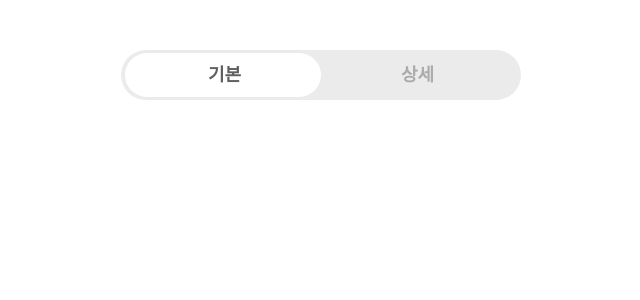
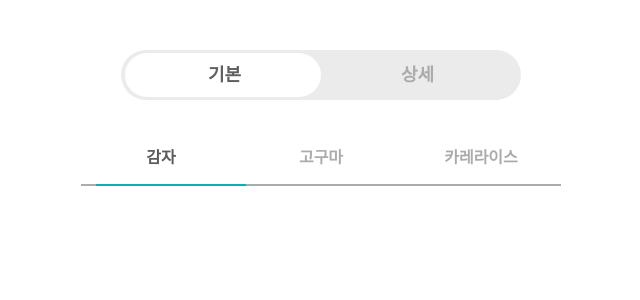
Before and after one commit to leedawnn/wanted_pre_onboarding, a React (Create React App) app: page / in a window 1280 px wide. Shown: the top 300 px of the page, without its empty margins (319-959 px from the left). Built offline with nearby package versions, Linux system fonts and the light colour scheme.

Commit message:
feat: Make tab component

```diff
--- a/src/App.js
+++ b/src/App.js
@@ -2,6 +2,7 @@ import React from 'react';
 import { createGlobalStyle } from 'styled-components';
 import reset from 'styled-reset';
 import Toggle from './components/Toggle';
+import Tab from './components/Tab';
 
 const GlobalStyles = createGlobalStyle`
   ${reset}
@@ -12,6 +13,7 @@ function App() {
     <>
       <GlobalStyles />
       <Toggle />
+      <Tab />
     </>
   );
 }
--- /dev/null
+++ b/src/components/Tab.js
@@ -0,0 +1,76 @@
+import { useState } from 'react';
+import { nanoid } from 'nanoid';
+import styled from 'styled-components';
+
+const Tab = () => {
+  const [currentTab, setCurrentTab] = useState('감자');
+
+  const menuArr = ['감자', '고구마', '카레라이스'];
+
+  const tabClickHandler = menu => {
+    setCurrentTab(menu);
+  };
+
+  return (
+    <>
+      <TabWrapper>
+        <TabMenus>
+          {menuArr.map(el => {
+            return (
+              <TabMenu
+                key={nanoid()}
+                className={currentTab === el ? 'focused' : ''}
+                onClick={() => tabClickHandler(el)}
+              >
+                {el}
+              </TabMenu>
+            );
+          })}
+          <ActiveTabMenu currentTab={currentTab} />
+        </TabMenus>
+      </TabWrapper>
+    </>
+  );
+};
+
+export default Tab;
+
+const TabWrapper = styled.nav`
+  display: flex;
+  justify-content: center;
+  align-items: center;
+  cursor: pointer;
+`;
+
+const TabMenus = styled.ul`
+  width: 480px;
+  height: 34px;
+  display: flex;
+  justify-content: space-around;
+  border-bottom: 2px solid #ababab;
+`;
+
+const TabMenu = styled.li`
+  width: 150px;
+  height: 34px;
+  display: flex;
+  justify-content: space-around;
+  font-weight: bold;
+  transition: 0.4s ease-in-out;
+  color: ${props => (props.className === 'focused' ? '#5A5A5A' : '#ABABAB')};
+`;
+
+const ActiveTabMenu = styled.div`
+  position: absolute;
+  width: 150px;
+  height: 2px;
+  margin: 34px 0;
+  background-color: #0faeaf;
+  transition: 0.4s ease-in-out;
+  transform: ${props =>
+    props.currentTab === '감자'
+      ? 'translatex(-100%)'
+      : props.currentTab === '고구마'
+      ? 'translatex(0)'
+      : 'translatex(100%)'};
+`;
```
